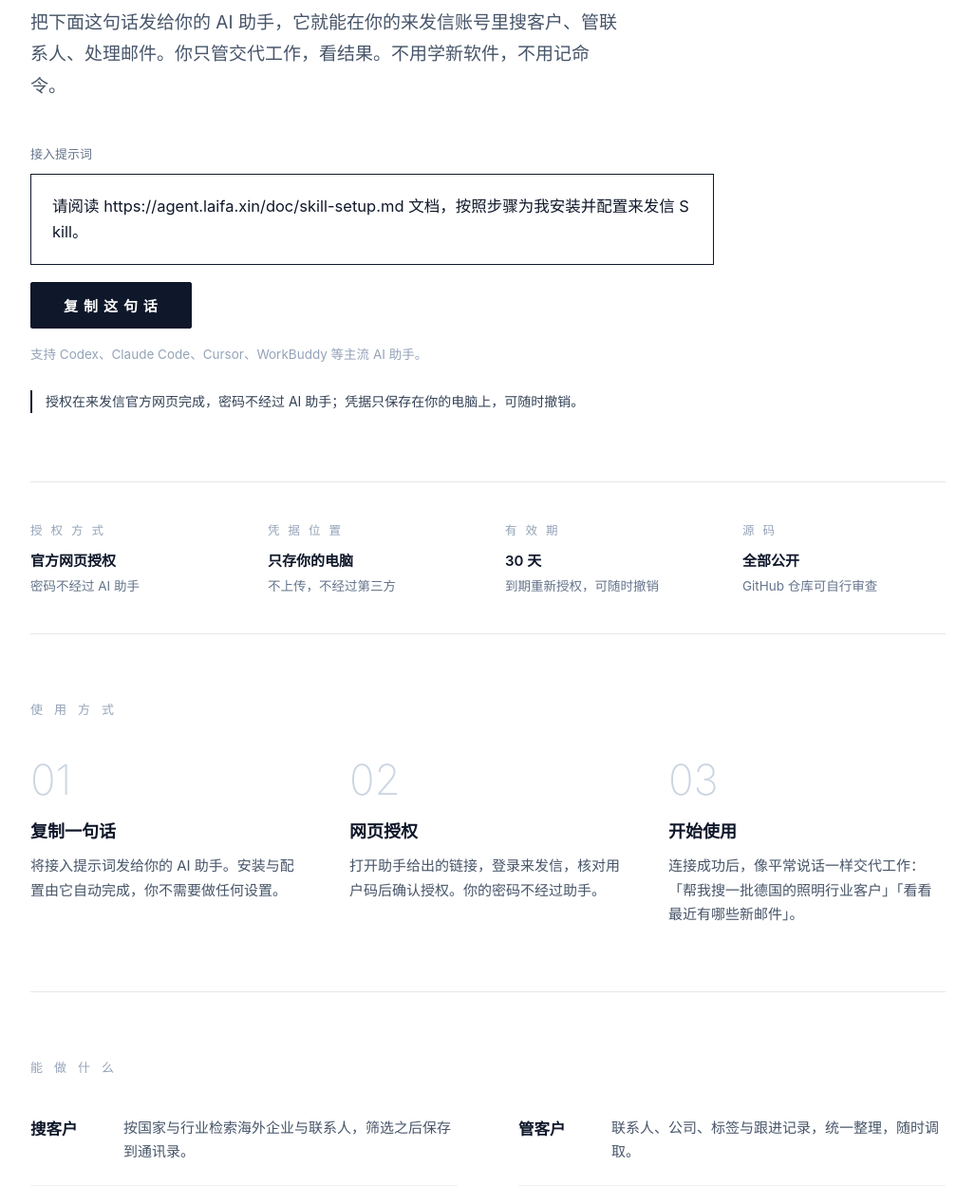
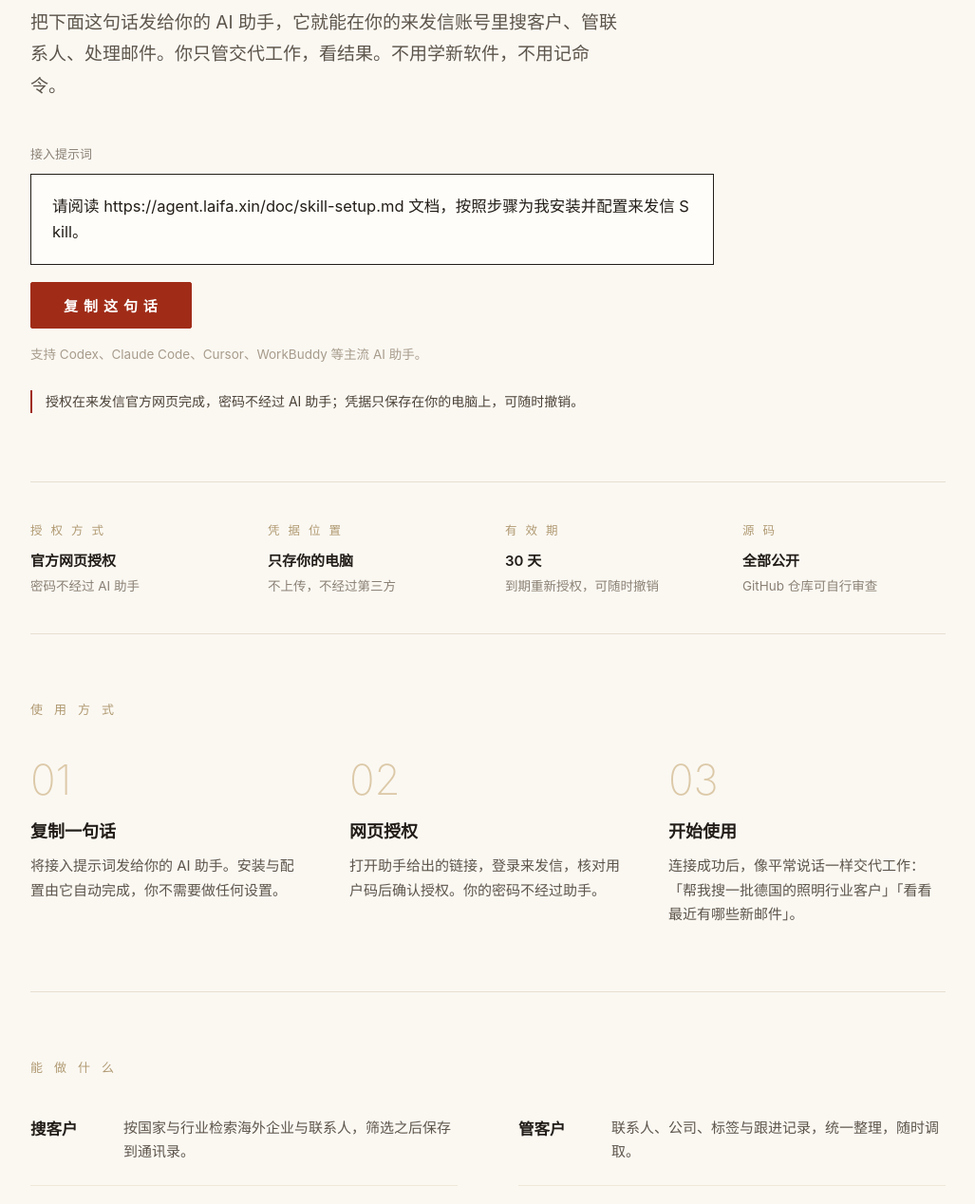
Before and after one commit to tony-apan/laifaxin-agent, a plain HTML site: page site/index.html in a window 1280 px wide. Shown: the part 353-1621 px from the top of the page at 95% size, without its empty margins (126-1153 px from the left). Drawn offline with Linux system fonts and the light colour scheme.

Commit message:
首页暖色调版：宣纸底+暖墨字+印章红点缀，结构与文案不变

```diff
--- a/site/index.html
+++ b/site/index.html
@@ -7,45 +7,45 @@
 <meta name="description" content="把一句话发给你的 AI 助手，它就能在来发信里搜客户、管联系人、处理邮件。不用学新软件，不用记命令。">
 <style>
   * { margin:0; padding:0; box-sizing:border-box; }
-  body { font-family:-apple-system,BlinkMacSystemFont,"Segoe UI","PingFang SC","Microsoft YaHei",sans-serif; color:#0f172a; background:#fff; line-height:1.7; -webkit-font-smoothing:antialiased; }
+  body { font-family:-apple-system,BlinkMacSystemFont,"Segoe UI","PingFang SC","Microsoft YaHei",sans-serif; color:#221d18; background:#fbf8f2; line-height:1.7; -webkit-font-smoothing:antialiased; }
   .wrap { max-width:1020px; margin:0 auto; padding:0 28px; }
-  .topbar { display:flex; justify-content:space-between; align-items:baseline; padding:26px 0 22px; border-bottom:1px solid #e5e7eb; }
+  .topbar { display:flex; justify-content:space-between; align-items:baseline; padding:26px 0 22px; border-bottom:1px solid #e7dfd0; }
   .brand { font-size:19px; font-weight:700; letter-spacing:.02em; }
-  .brand small { font-weight:400; color:#64748b; font-size:13px; margin-left:10px; letter-spacing:.14em; }
-  .topbar a { color:#475569; text-decoration:none; font-size:14px; }
-  .topbar a:hover { color:#0f172a; }
-  .hero { padding:84px 0 72px; border-bottom:1px solid #e5e7eb; }
-  .eyebrow { font-size:13px; letter-spacing:.32em; color:#94a3b8; margin-bottom:26px; }
+  .brand small { font-weight:400; color:#8a8175; font-size:13px; margin-left:10px; letter-spacing:.14em; }
+  .topbar a { color:#6b6357; text-decoration:none; font-size:14px; }
+  .topbar a:hover { color:#a02c18; }
+  .hero { padding:84px 0 72px; border-bottom:1px solid #e7dfd0; }
+  .eyebrow { font-size:13px; letter-spacing:.32em; color:#b09a72; margin-bottom:26px; }
   h1 { font-size:52px; line-height:1.18; font-weight:700; letter-spacing:-.01em; max-width:720px; }
-  .hero .sub { font-size:19px; color:#475569; max-width:620px; margin-top:24px; line-height:1.75; }
+  .hero .sub { font-size:19px; color:#5c554c; max-width:620px; margin-top:24px; line-height:1.75; }
   .prompt-wrap { margin-top:44px; max-width:720px; }
-  .prompt-label { font-size:13px; color:#64748b; margin-bottom:10px; }
-  .prompt-box { border:1px solid #0f172a; padding:20px 22px; font-size:16.5px; line-height:1.65; word-break:break-all; background:#fff; }
+  .prompt-label { font-size:13px; color:#8a8175; margin-bottom:10px; }
+  .prompt-box { border:1px solid #221d18; padding:20px 22px; font-size:16.5px; line-height:1.65; word-break:break-all; background:#fffdf9; }
   .copy-row { display:flex; align-items:center; gap:16px; margin-top:18px; }
-  .btn { appearance:none; border:1px solid #0f172a; background:#0f172a; color:#fff; font-size:15px; font-weight:600; letter-spacing:.06em; padding:13px 34px; cursor:pointer; border-radius:2px; transition:background .15s,color .15s; }
-  .btn:hover { background:#fff; color:#0f172a; }
+  .btn { appearance:none; border:1px solid #a02c18; background:#a02c18; color:#fff; font-size:15px; font-weight:600; letter-spacing:.06em; padding:13px 34px; cursor:pointer; border-radius:2px; transition:background .15s; }
+  .btn:hover { background:#8a2412; }
   .copied { color:#15803d; font-size:14px; display:none; }
-  .support { font-size:13.5px; color:#94a3b8; margin-top:16px; }
-  .trust-line { font-size:14px; color:#334155; margin-top:26px; padding-left:14px; border-left:2px solid #0f172a; max-width:640px; }
-  .facts { display:grid; grid-template-columns:repeat(4,1fr); gap:36px; padding:40px 0; border-bottom:1px solid #e5e7eb; }
-  .fact .k { font-size:12.5px; letter-spacing:.22em; color:#94a3b8; display:block; margin-bottom:8px; }
+  .support { font-size:13.5px; color:#a79c8c; margin-top:16px; }
+  .trust-line { font-size:14px; color:#4a4238; margin-top:26px; padding-left:14px; border-left:2px solid #a02c18; max-width:640px; }
+  .facts { display:grid; grid-template-columns:repeat(4,1fr); gap:36px; padding:40px 0; border-bottom:1px solid #e7dfd0; }
+  .fact .k { font-size:12.5px; letter-spacing:.22em; color:#b09a72; display:block; margin-bottom:8px; }
   .fact .v { font-size:15px; font-weight:600; line-height:1.55; }
-  .fact .v small { display:block; font-weight:400; color:#64748b; font-size:13.5px; margin-top:2px; }
-  section { padding:68px 0; border-bottom:1px solid #e5e7eb; }
-  .sec-title { font-size:13px; letter-spacing:.32em; color:#94a3b8; margin-bottom:40px; }
+  .fact .v small { display:block; font-weight:400; color:#8a8175; font-size:13.5px; margin-top:2px; }
+  section { padding:68px 0; border-bottom:1px solid #e7dfd0; }
+  .sec-title { font-size:13px; letter-spacing:.32em; color:#b09a72; margin-bottom:40px; }
   .steps { display:grid; grid-template-columns:repeat(3,1fr); gap:44px; }
-  .step .num { font-size:44px; font-weight:200; color:#cbd5e1; line-height:1; display:block; margin-bottom:18px; }
+  .step .num { font-size:44px; font-weight:200; color:#dcc9a8; line-height:1; display:block; margin-bottom:18px; }
   .step h3 { font-size:18px; font-weight:600; margin-bottom:8px; }
-  .step p { font-size:15px; color:#475569; }
+  .step p { font-size:15px; color:#5c554c; }
   .feats { display:grid; grid-template-columns:1fr 1fr; column-gap:64px; }
-  .feat { display:flex; gap:22px; padding:22px 0; border-top:1px solid #eef2f7; }
+  .feat { display:flex; gap:22px; padding:22px 0; border-top:1px solid #efe7d7; }
   .feat:first-child, .feat:nth-child(2) { border-top:none; padding-top:0; }
   .feat h3 { font-size:16.5px; font-weight:600; white-space:nowrap; min-width:76px; }
-  .feat p { font-size:15px; color:#475569; }
-  .security { font-size:14px; color:#64748b; max-width:720px; }
-  footer { padding:34px 0 44px; display:flex; justify-content:space-between; flex-wrap:wrap; gap:10px; font-size:13.5px; color:#94a3b8; }
-  footer a { color:#64748b; text-decoration:none; }
-  footer a:hover { color:#0f172a; }
+  .feat p { font-size:15px; color:#5c554c; }
+  .security { font-size:14px; color:#6b6357; max-width:720px; }
+  footer { padding:34px 0 44px; display:flex; justify-content:space-between; flex-wrap:wrap; gap:10px; font-size:13.5px; color:#a79c8c; }
+  footer a { color:#8a8175; text-decoration:none; }
+  footer a:hover { color:#a02c18; }
   @media (max-width:760px) {
     h1 { font-size:36px; }
     .hero { padding:56px 0 48px; }
@@ -53,7 +53,7 @@
     .steps { grid-template-columns:1fr; gap:34px; }
     .facts { grid-template-columns:1fr 1fr; gap:26px; }
     .feats { grid-template-columns:1fr; }
-    .feat:nth-child(2) { border-top:1px solid #eef2f7; padding-top:22px; }
+    .feat:nth-child(2) { border-top:1px solid #efe7d7; padding-top:22px; }
   }
 </style>
 </head>
```
